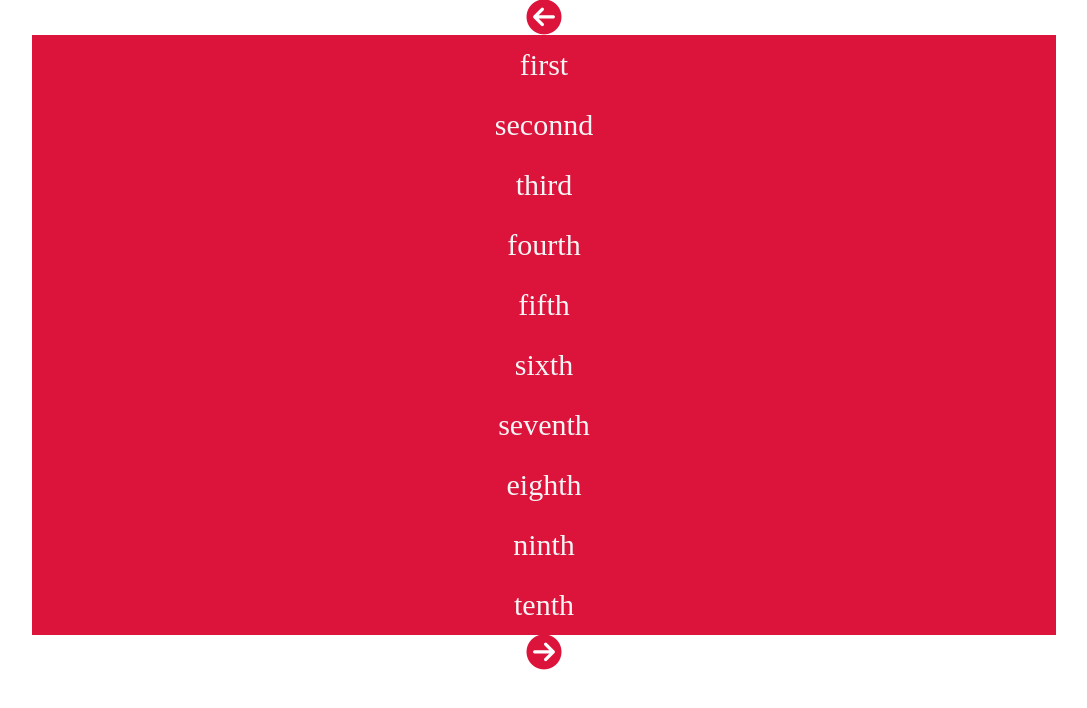
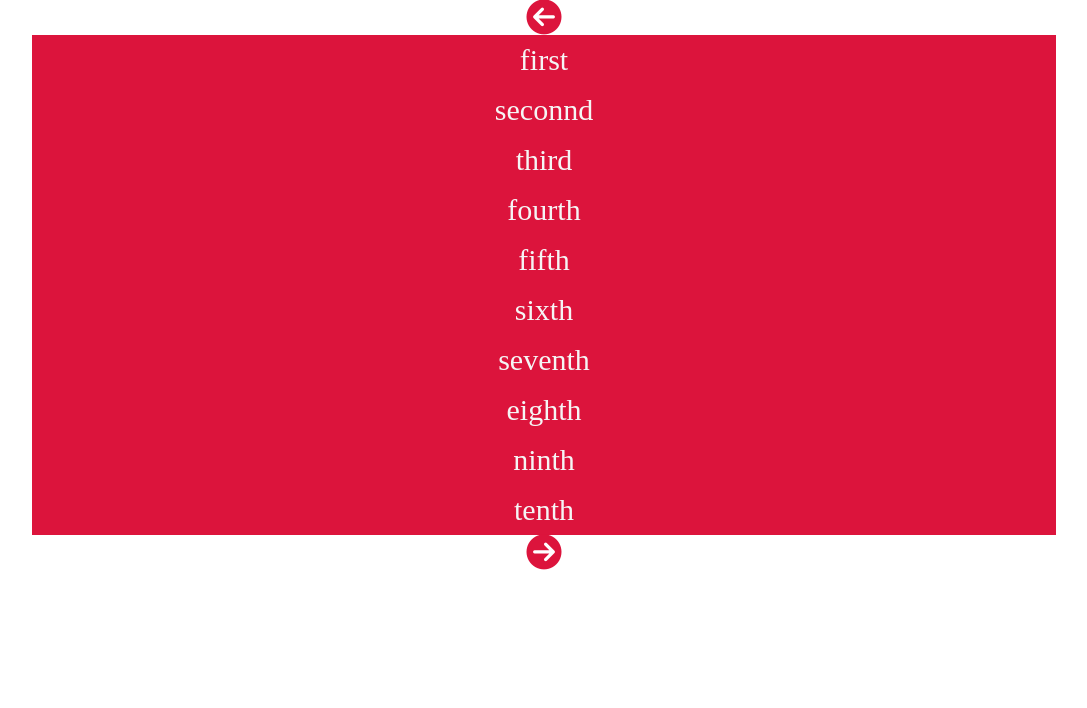
Before and after one commit to Thisismyusername89/owl_carousel_vnila_js, a plain HTML site: page index.html in a window 1280 px wide. Shown: the whole page, without its empty margins (96-1183 px from the left). Drawn offline with Linux system fonts and the light colour scheme.

Commit message:
Update index.css

```diff
--- a/index.css
+++ b/index.css
@@ -23,7 +23,7 @@ elements {
   overflow-y: scroll;
   scroll-snap-type: y mandatory;
   width: 80vw;
-  height: 600rem;
+  height: 500px;
   display: flex;
   flex-direction:column;
   margin: auto;
@@ -36,7 +36,7 @@ div {
   text-align: center;
   justify-content: center;
   align-items: center;
-  height: 600rem;
+  height: 500px;
   min-width: 100%;
   font-size: 30rem;
   color: whitesmoke;
```
